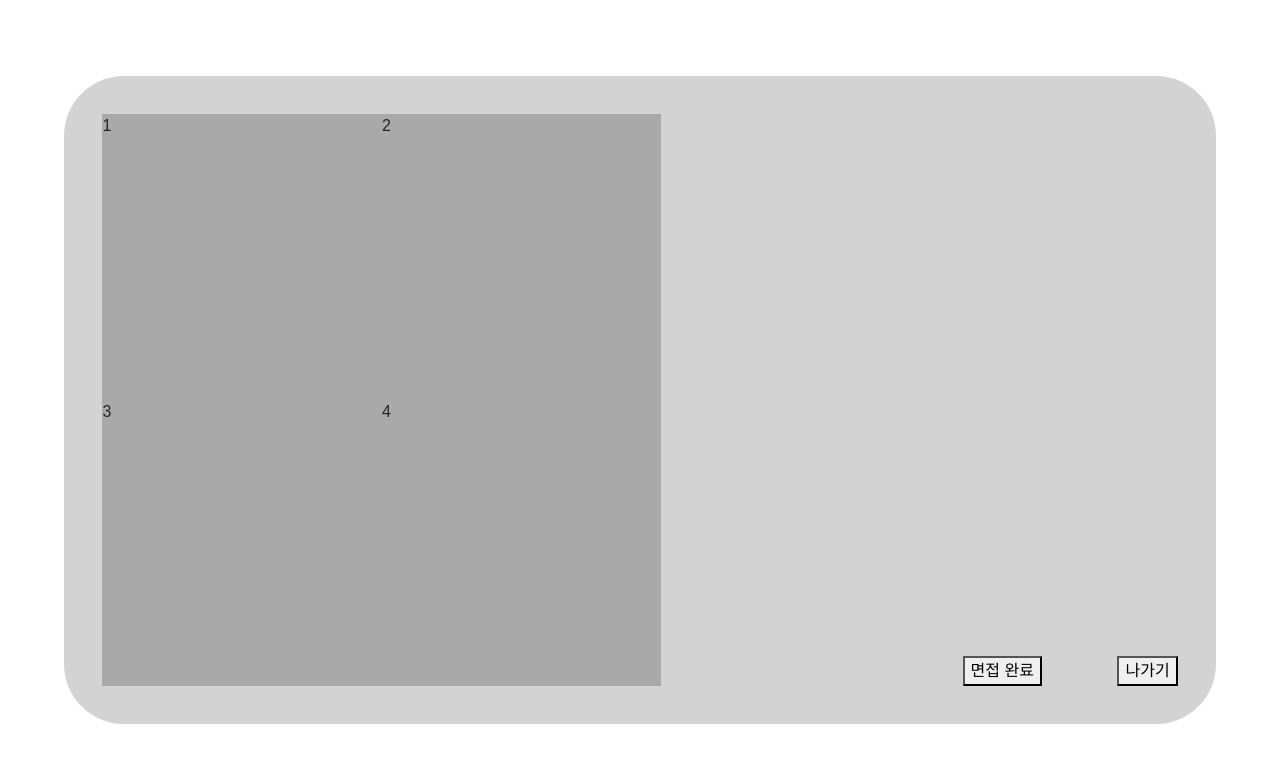
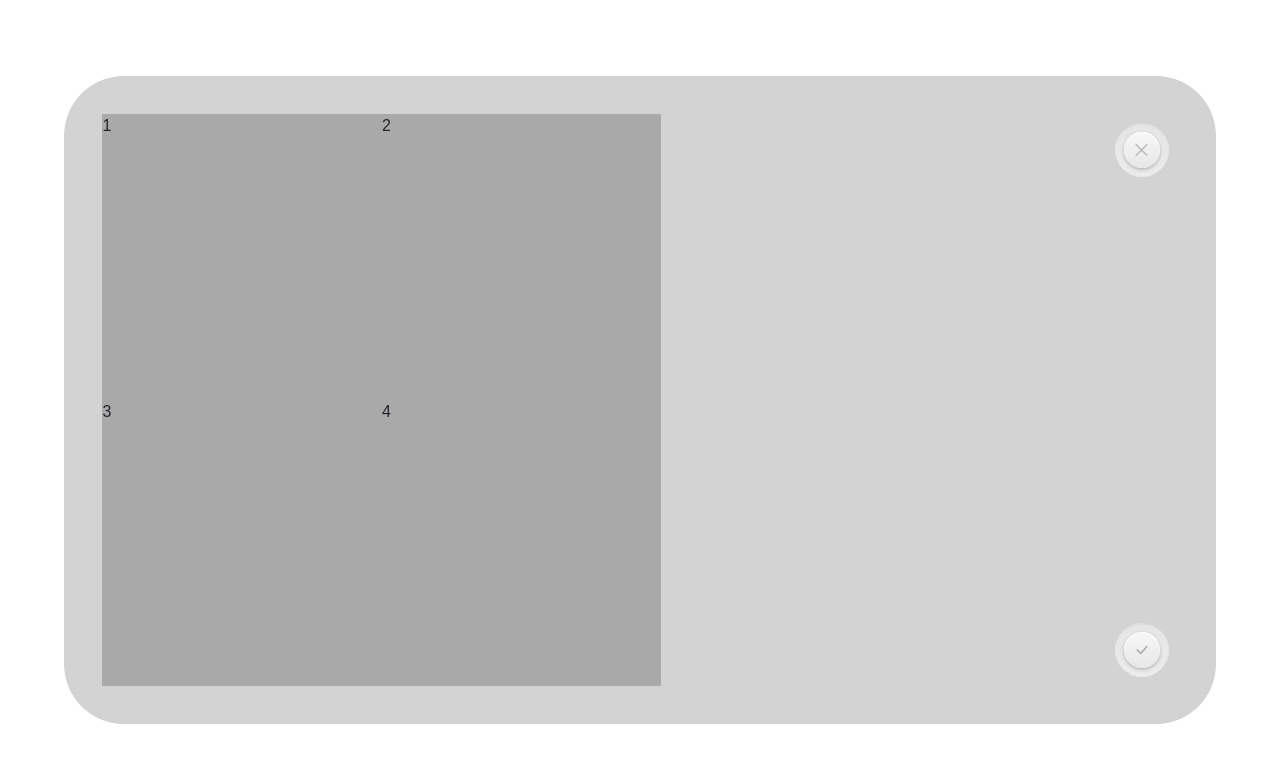
Before and after one commit to GaSuWang/Viewdle, a Vue app in the folder FE/: page /ee-room in a window 1280 px wide. Shown: the top 762 px of the page. Built offline with nearby package versions, Linux system fonts and the light colour scheme.

Commit message:
style: 면접자실 버튼 수정

```diff
--- a/FE/src/views/StudyRoom/NormalMode/EEView.vue
+++ b/FE/src/views/StudyRoom/NormalMode/EEView.vue
@@ -3,28 +3,36 @@
   <div class="EEView">
     <!-- 영상 구역  -->
     <!-- 면접관 영상 구역 -->
-    <div class="EEContainer">
-      <div class="participantVideo">1</div>
-      <div class="participantVideo">2</div>
-      <div class="participantVideo">3</div>
-      <div class="participantVideo">4</div>
+    <div class="EELeft">
+      <div class="EEContainer">
+        <div class="participantVideo">1</div>
+        <div class="participantVideo">2</div>
+        <div class="participantVideo">3</div>
+        <div class="participantVideo">4</div>
+      </div>
     </div>
     <!-- 유저 기능 구역 -->
     <!-- 상단  -->
 
     <!-- 하단 -->
-    <div class="EEButtonArea">
-      <!-- 면접 완료 버튼(방장 유저) -->
-      <div v-show="userType === 'superUser'" class="EndStudyBtn superUser">
-        <button @click.prevent="EndStudyConfirm()">면접 완료</button>
-      </div>
+    <div class="EERight">
       <!-- 면접에서 나가기 버튼(일반 유저) -->
       <div v-show="userType === 'user'" class="EEtoLBbtn user">
-        <button @click.prevent="EEtoLBConfirm(userType)">나가기</button>
+        <button @click.prevent="EEtoLBConfirm(userType)">
+          <i class="bi bi-x-lg"></i>
+        </button>
       </div>
       <!-- 면접에서 나가기 버튼(방장 유저) -->
       <div v-show="userType === 'superUser'" class="EEtoLBbtn superUser">
-        <button @click.prevent="EEtoLBConfirm(userType)">나가기</button>
+        <button @click.prevent="EEtoLBConfirm(userType)">
+          <i class="bi bi-x-lg"></i>
+        </button>
+      </div>
+      <!-- 면접 완료 버튼(방장 유저) -->
+      <div v-show="userType === 'superUser'" class="EndStudyBtn superUser">
+        <button @click.prevent="EndStudyConfirm()">
+          <i class="bi bi-check-lg"></i>
+        </button>
       </div>
     </div>
   </div>
@@ -32,33 +40,44 @@
 
 <script>
 import { ref } from "vue";
-import {useRouter} from 'vue-router'
+import { useRouter } from "vue-router";
 export default {
   name: "EEView",
   setup() {
-    const router = useRouter()
+    const router = useRouter();
     const userType = ref("superUser"); //유저가 일반유저인지, 방장유저인지를 담고 있는 데이터를 여기에 넣어야, 지금은 임시
     function EEtoLBConfirm(userType) {
-      if (userType === 'user') {
-        if(confirm('정말 면접 도중에 나가시겠습니까?\n지금까지의 면접영상이 저장되지 않고 대기실로 이동합니다.')) {
-          router.push('main')
+      if (userType === "user") {
+        if (
+          confirm(
+            "정말 면접 도중에 나가시겠습니까?\n지금까지의 면접영상이 저장되지 않고 대기실로 이동합니다."
+          )
+        ) {
+          router.push("main");
         }
-      }
-      else if (userType === 'superUser'){
-        if(confirm('정말 면접 도중에 나가시겠습니까?\n지금까지의 면접영상이 저장되지 않고 대기실로 이동합니다.')) {
+      } else if (userType === "superUser") {
+        if (
+          confirm(
+            "정말 면접 도중에 나가시겠습니까?\n지금까지의 면접영상이 저장되지 않고 대기실로 이동합니다."
+          )
+        ) {
           // 권한위임 모달 실행
         }
       }
     }
-    function EndStudyConfirm(){
-      if(confirm('면접 과정을 종료하시겠습니까? 면접자는 대기실로, 면접관은 피드백 수정실로 이동합니다. ')){
-        router.push('waiting-room')
+    function EndStudyConfirm() {
+      if (
+        confirm(
+          "면접 과정을 종료하시겠습니까? 면접자는 대기실로, 면접관은 피드백 수정실로 이동합니다. "
+        )
+      ) {
+        router.push("waiting-room");
       }
     }
     return {
       userType,
       EEtoLBConfirm,
-      EndStudyConfirm
+      EndStudyConfirm,
     };
   },
 };
@@ -80,9 +99,14 @@ export default {
   justify-content: space-between;
 }
 
-.EEContainer {
+.EELeft {
   width: 65%;
   margin: 0;
+}
+
+.EEContainer {
+  width: 100%;
+  height: 100%;
   display: flex;
   flex-wrap: wrap;
 }
@@ -92,16 +116,62 @@ export default {
   background: darkgrey;
 }
 
-.EEButtonArea {
+.EERight {
   width: 20%;
   display: flex;
-  flex-direction: row;
+  flex-direction: column;
   justify-content: space-between;
   align-items: flex-end;
 }
 
-.EEButtonArea > button{
+/* 버튼양식 */
+.EndStudyBtn > button,
+.EEtoLBbtn > button {
   border: none;
+  display: block;
+  background: linear-gradient(#f7f7f7, #e7e7e7);
+  color: #a7a7a7;
+  margin: 18px;
+  width: 36px;
+  height: 36px;
+  position: relative;
+  text-align: center;
+  line-height: 36px;
+  border-radius: 50%;
+  box-shadow: 0px 1.5px 4px #aaa, inset 0px 1px 1.5px #fff;
 }
-
+.EndStudyBtn > button:before,
+.EEtoLBbtn > button:before {
+  content: "";
+  display: block;
+  border-top: 1px solid #ddd;
+  border-bottom: 1px solid #fff;
+  width: 100%;
+  height: 1px;
+  position: absolute;
+  top: 50%;
+  z-index: -1;
+}
+.EndStudyBtn > button:after,
+.EEtoLBbtn > button:after {
+  content: "";
+  display: block;
+  background: rgb(255, 255, 255);
+  border-top: 2px solid #ddd;
+  position: absolute;
+  top: -9px;
+  left: -9px;
+  bottom: -9px;
+  right: -9px;
+  z-index: -1;
+  border-radius: 50%;
+  box-shadow: inset 0px 4px 24px #ddd;
+}
+.EndStudyBtn > button:after,
+.EEtoLBbtn > button:after {
+  text-decoration: none;
+  color: #555;
+  background: #f5f5f5;
+}
+/* 버튼양식 */
 </style>
--- a/FE/src/views/StudyRoom/NormalMode/ERView.vue
+++ b/FE/src/views/StudyRoom/NormalMode/ERView.vue
@@ -47,7 +47,7 @@
       <div class="ERButtonFooter">
         <!-- 면접 완료 버튼(방장 유저) -->
         <div class="StudyDestroyBtn" @click="StudyDestroy" v-show="userType === 'superUser'">
-          <button><i class="bi bi-check-circle"></i></button>
+          <button><i class="bi bi-check-lg"></i></button>
         </div>
 
       </div>
```
